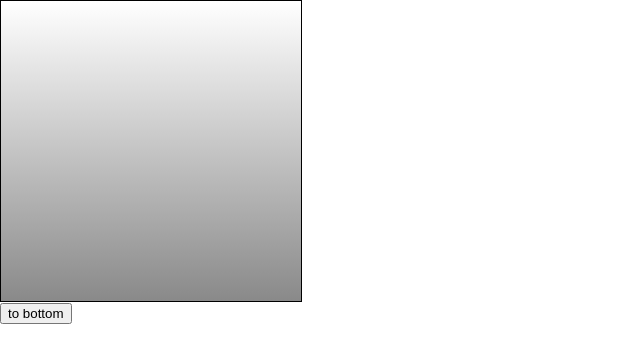
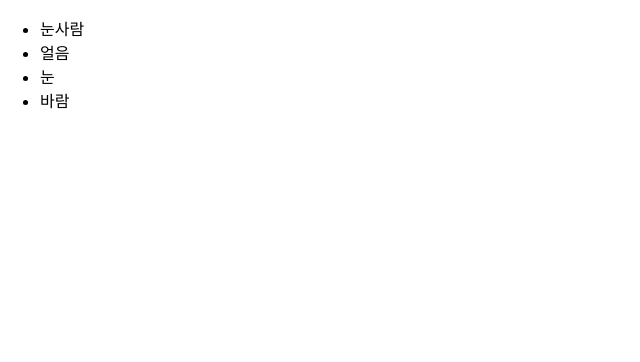
Before and after one commit to sidthefaker/theArtOfReact, a React (Create React App) app: page / in a window 1280 px wide. Shown: the top 362 px of the page, without its empty margins (0-640 px from the left). Built offline with nearby package versions, Linux system fonts and the light colour scheme.

Commit message:
study ch6.2 데이터 배열을 컴포넌트 배열로 변환하기  - map 사용하기 예제

```diff
--- a/src/App.js
+++ b/src/App.js
@@ -1,15 +1,10 @@
 import React, { Component } from 'react';
-import ScrollBox from './ScrollBox';
+import IterationSample from './IterationSample';
 
 class App extends Component {
   render () {
     return (
-      <div>
-        <ScrollBox ref={(ref) => this.scrollBox=ref}/>
-        <button onClick={() => this.scrollBox.scrollToBottom()}>
-          to bottom
-        </button>
-      </div>
+      <IterationSample/>
     );
   }
 }
--- /dev/null
+++ b/src/IterationSample.js
@@ -0,0 +1,13 @@
+import React from "react";
+
+const IterationSample = () => {
+  const names = ['눈사람', '얼음','눈','바람']
+  const nameList = names.map(name => <li>{name}</li>)
+  return (
+    <ul>
+      {nameList}
+    </ul>
+  );
+};
+
+export default IterationSample;
```
